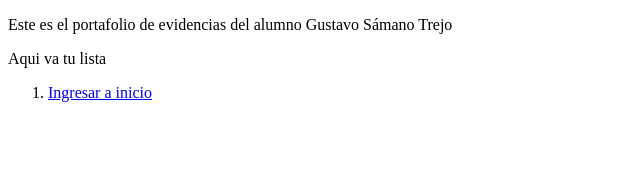
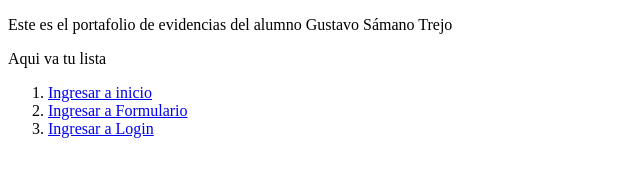
Before and after one commit to GusSaman0/4IV8_Apppat_Appmat_Gustavo-SamanoTrejo, a plain HTML site: page index.html in a window 1280 px wide. Shown: the whole page, without its empty margins (0-640 px from the left). Drawn offline with Linux system fonts and the light colour scheme.

Commit message:
opciones para ver los trabajos

```diff
--- a/index.html
+++ b/index.html
@@ -12,6 +12,12 @@
         <li>
             <a href="./PrimeraPractica/inicio.html">Ingresar a inicio</a>
         </li>
+        <li>
+            <a href="./02Formulario/Formulario.html">Ingresar a Formulario</a>
+        </li>
+        <li>
+            <a href="./03Formulario/Login.html">Ingresar a Login</a>
+        </li>
     </ol>
 </body>
 </html>
```
